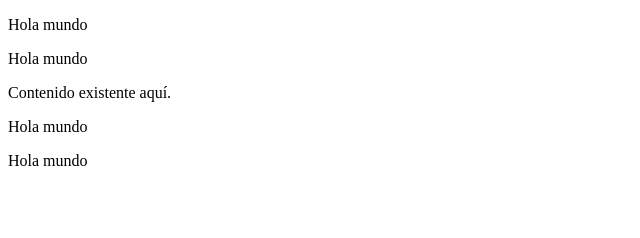
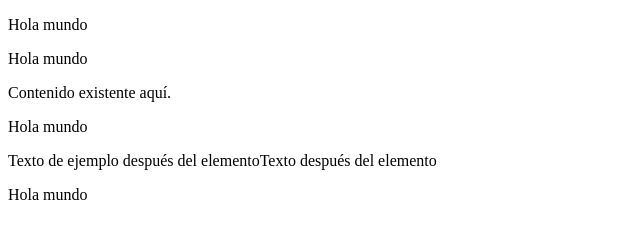
Before and after one commit to NEBULA1978/TODO-sobre-los-INPUTS-con-JAVASCRIPT, a plain HTML site: page doom/inde.html in a window 1280 px wide. Shown: the whole page, without its empty margins (0-640 px from the left). Drawn offline with Linux system fonts and the light colour scheme.

Commit message:
Añado mas ejemplos de dom

```diff
--- a/doom/inde.html
+++ b/doom/inde.html
@@ -29,6 +29,20 @@
 
   // Ejemplo 5: insertAdjacentHTML para insertar HTML después del elemento
   existingElement.insertAdjacentHTML('afterend', '<p>Hola mundo</p>');
+
+  // Ejemplo 6: insertBefore para insertar un <div> después de la etiqueta de cierre
+  const siblingElement = existingElement.nextElementSibling;
+  const newDivAfter = document.createElement('div');
+  existingElement.parentNode.insertBefore(newDivAfter, siblingElement);
+
+  // Ejemplo 7: insertAdjacentHTML para insertar texto plano después del elemento
+  existingElement.insertAdjacentHTML('afterend', 'Texto después del elemento');
+
+  // Ejemplo 8: insertAdjacentElement para insertar un <p> como último hijo del elemento
+  existingElement.insertAdjacentElement('beforeend', document.createElement('p'));
+
+  // Ejemplo 9: insertAdjacentText para insertar texto después del elemento
+  existingElement.insertAdjacentText('afterend', 'Texto de ejemplo después del elemento');
 </script>
 
 </body>
```
